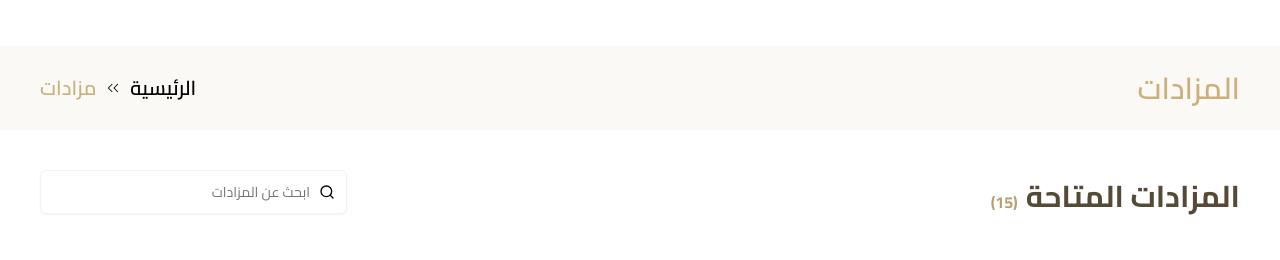
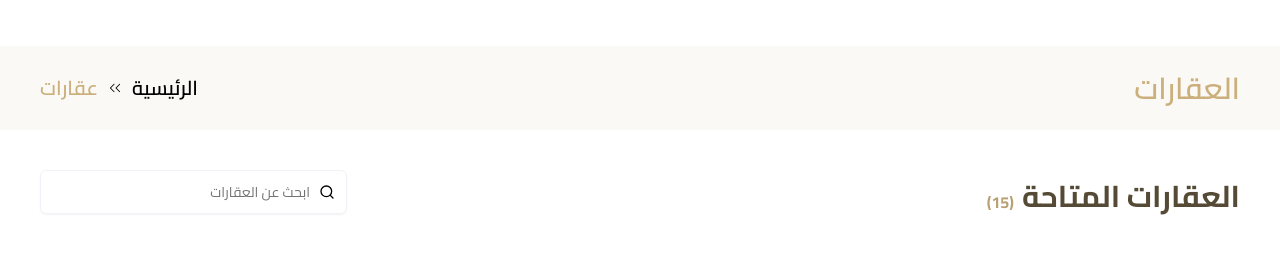
Before and after one commit to husamahmud/Aqarat, a React (Vite) app: page /mzadat in a window 1280 px wide. Shown: the part 142-402 px from the top of the page. Built offline with nearby package versions, Linux system fonts and the light colour scheme.

Commit message:
fix: udpate names to be aqarat

```diff
--- a/src/App.tsx
+++ b/src/App.tsx
@@ -1,13 +1,15 @@
 import { BrowserRouter, Route, Routes } from 'react-router-dom'
 
-import Mzadat from '@/pages/Mzadat.tsx'
+import Aqarat from '@/pages/Aqarat.tsx'
 
 export default function App() {
   return (
     <BrowserRouter>
       <Routes>
-        <Route path="mzadat"
-               element={<Mzadat />} />
+        <Route
+          path="mzadat"
+          element={<Aqarat />}
+        />
       </Routes>
     </BrowserRouter>
   )
--- a/src/components/mzadat/AvailableMzadat.tsx
+++ b/src/components/aqarat/AvailableMzadat.tsx
@@ -2,7 +2,7 @@ export default function AvailableMzadat({ count }: { count: number }) {
   return (
     <div className="flex items-end space-x-2">
       <p className="font-bold text-gold-dark">({count})</p>
-      <h1 className="text-3xl font-bold text-[#554A35]">المزادات المتاحة</h1>
+      <h1 className="text-3xl font-bold text-[#554A35]">العقارات المتاحة</h1>
     </div>
   )
 }
--- a/src/components/mzadat/PropertyFilters.tsx
+++ b/src/components/aqarat/PropertyFilters.tsx
@@ -1,4 +1,4 @@
-import Filter from '@/components/mzadat/Filter.tsx'
+import Filter from '@/components/aqarat/Filter.tsx'
 
 import {
   PROPERTY_CONDITION,
--- a/src/components/mzadat/PropertyView.tsx
+++ b/src/components/aqarat/PropertyView.tsx
@@ -1,6 +1,6 @@
 import { useState } from 'react'
 
-import Card from '@/components/mzadat/Card'
+import Card from '@/components/aqarat/Card'
 import { Button } from '@/components/ui/button'
 
 import { CardProps } from '@/types/types'
--- a/src/components/global/SearchInput.tsx
+++ b/src/components/global/SearchInput.tsx
@@ -1,5 +1,6 @@
 import { useState } from 'react'
 import { Search } from 'lucide-react'
+
 import { Input } from '@/components/ui/input.tsx'
 
 export default function SearchInput() {
@@ -19,7 +20,7 @@ export default function SearchInput() {
 
         <Input
           className="h-11 border-[#F1F2F7] py-3 pe-9 ps-32 text-right text-black"
-          placeholder="ابحث عن المزادات"
+          placeholder="ابحث عن العقارات"
           value={inputValue}
           onChange={(e) => setInputValue(e.target.value)}
         />
--- a/src/components/layout/SocialHeader.tsx
+++ b/src/components/layout/SocialHeader.tsx
@@ -43,9 +43,11 @@ export default function SocialHeader() {
         {/* Social Icons */}
         <div className="flex gap-2">
           {SOCIAL_ICONS.map(({ component: Icon, name }) => (
-            <a href="/">
+            <a
+              href="/"
+              key={name}
+            >
               <Icon
-                key={name}
                 size={28}
                 className="rounded-full border p-1.5 text-white transition-colors hover:bg-white hover:text-[#0D192E]"
                 aria-label={name}
--- a/src/pages/Mzadat.tsx
+++ b/src/pages/Aqarat.tsx
@@ -1,17 +1,17 @@
 import SocialHeader from '@/components/layout/SocialHeader.tsx'
 import Header from '@/components/layout/Header.tsx'
 import PageTitle from '@/components/global/PageTitle.tsx'
-import MzadatContent from '@/components/mzadat/MzadatContent.tsx'
+import MzadatContent from '@/components/aqarat/MzadatContent.tsx'
 
-export default function Mzadat() {
+export default function Aqarat() {
   return (
     <>
       <SocialHeader />
       <Header />
       <PageTitle
-        title="المزادات"
-        route="/mzadat"
-        routeLabel="مزادات"
+        title="العقارات"
+        route="/aqarat"
+        routeLabel="عقارات"
       />
       <MzadatContent />
     </>
```
Also changed, not shown: src/components/aqarat/MzadatContent.tsx (renamed from src/components/mzadat/MzadatContent.tsx, +4 -4 lines), src/components/aqarat/Card.tsx (renamed from src/components/mzadat/Card.tsx), src/components/aqarat/Filter.tsx (renamed from src/components/mzadat/Filter.tsx), src/components/aqarat/SmallFilter.tsx (renamed from src/components/mzadat/SmallFilter.tsx).
